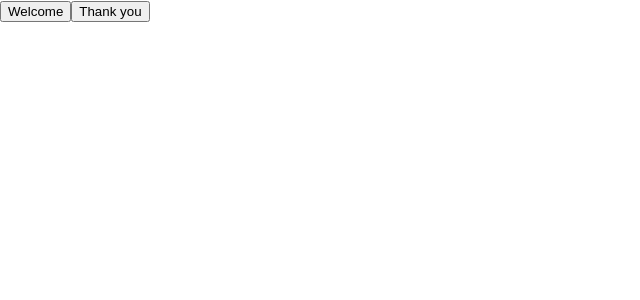
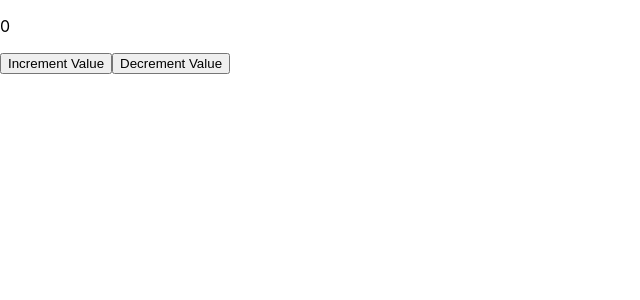
Before and after one commit to nivyapeter/Gatsby-tutorial, a React (Create React App) app in the folder react-tutorial/reactapp/: page / in a window 1280 px wide. Shown: the top 300 px of the page, without its empty margins (0-640 px from the left). Built offline with nearby package versions, Linux system fonts and the light colour scheme.

Commit message:
simple react state handling

```diff
--- a/react-tutorial/reactapp/src/App.js
+++ b/react-tutorial/reactapp/src/App.js
@@ -1,15 +1,19 @@
 import React,{ useState } from 'react';
 
 const App = () => {
+
+const [value,setValue] = useState(0);
+
+
 // const [name,setName] = useState("Debug media")
 // const [age,setAge] = useState("24")
 // const resetName = () => {
 //   setName(" ")
 // }
 
-const myFunction = () => {
-  alert("hai all welcome")
-}
+// const myFunction = () => {
+//   alert("hai all welcome")
+// }
 
 
   return (
@@ -22,8 +26,9 @@ const myFunction = () => {
       </div> */}
 
       <div>
-        <button onClick={myFunction}>Welcome</button>
-        <button onClick={myFunction}>Thank you</button>
+        <p>{value}</p>
+        <button onClick={() => setValue((value + 1 ))}>Increment Value</button>
+        <button onClick={() => setValue((value - 1 ))}>Decrement Value</button>
       </div>
 
 
```
